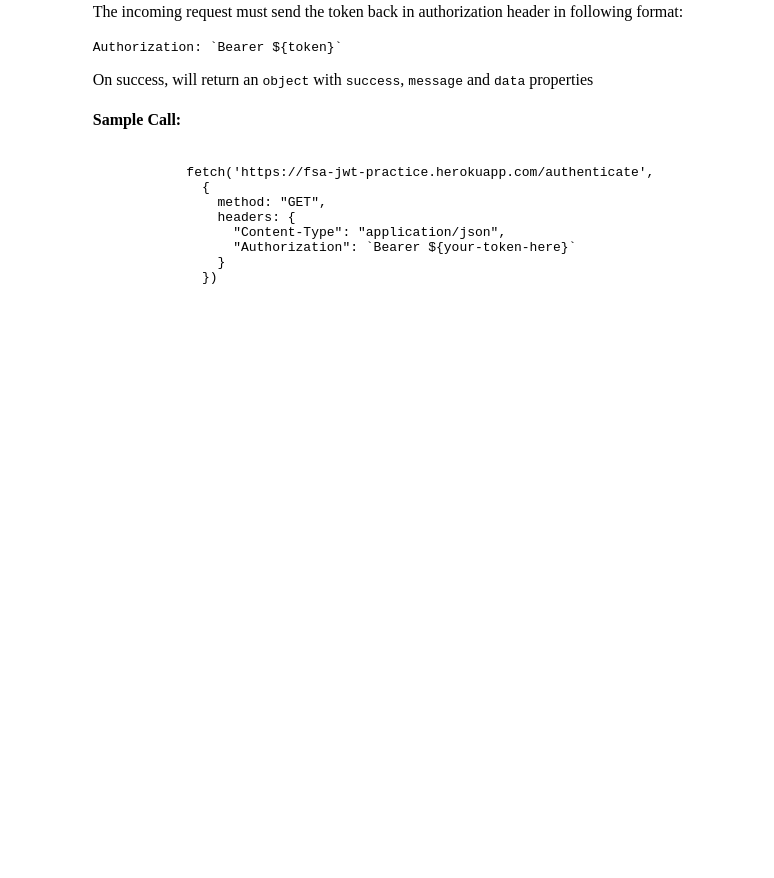
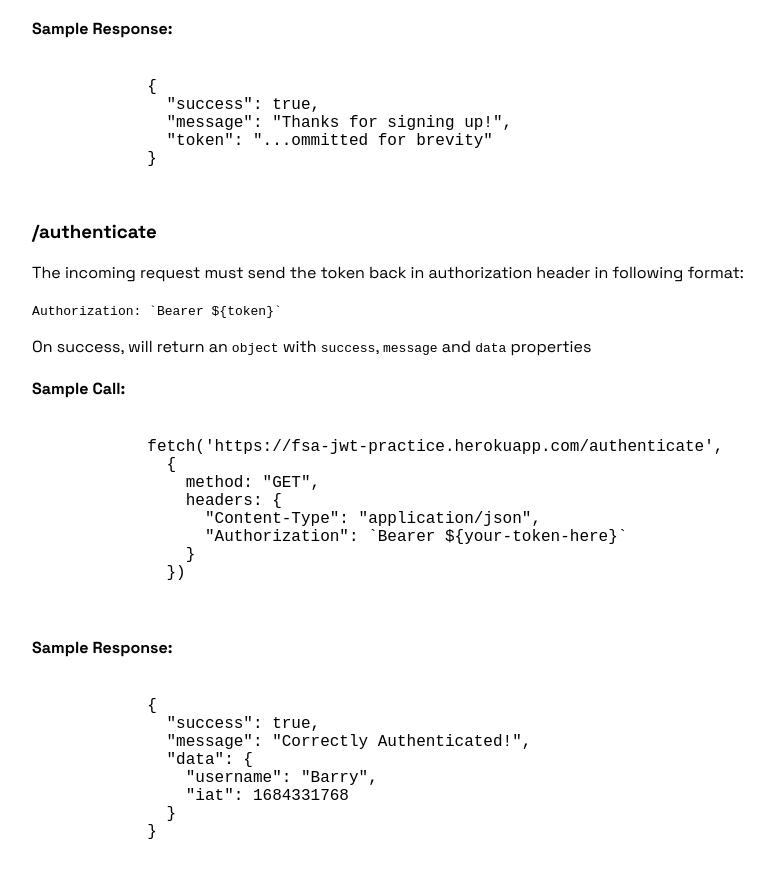
Before and after one commit to pawanbenjamin/fsa-jwt-practice, a website: page public/index.html in a window 1280 px wide. Shown: the part 594-1472 px from the top of the page, without its empty margins (272-1046 px from the left). Before the commit the page ends 946 px from the top, so only its background shows below. Drawn offline with Linux system fonts and the light colour scheme.

Commit message:
font and general styling

```diff
--- a/public/index.html
+++ b/public/index.html
@@ -41,6 +41,16 @@
               })
           </code>
         </pre>
+        <h4>Sample Response:</h4>
+        <pre>
+          <code>
+            {
+              "success": true,
+              "message": "Thanks for signing up!",
+              "token": "...ommitted for brevity"
+            }
+          </code>
+        </pre>
       </li>
       <li>
         <h3>/authenticate</h3>
@@ -67,6 +77,19 @@
               })
           </code>
         </pre>
+        <h4>Sample Response:</h4>
+        <pre>
+          <code>
+            {
+              "success": true,
+              "message": "Correctly Authenticated!",
+              "data": {
+                "username": "Barry",
+                "iat": 1684331768
+              }
+            }
+          </code>
+        </pre>
       </li>
     </ul>
   </body>
--- a/public/style.css
+++ b/public/style.css
@@ -1,6 +1,17 @@
+@import url("https://fonts.googleapis.com/css2?family=Space+Grotesk:wght@300;400;500;600;700&display=swap");
+
 body {
   display: flex;
   flex-direction: column;
   justify-content: center;
   align-items: center;
+  font-family: "Space Grotesk", sans-serif;
 }
+
+ul {
+  list-style: none;
+}
+
+pre > code {
+  font-size: 1rem;
+}
```
